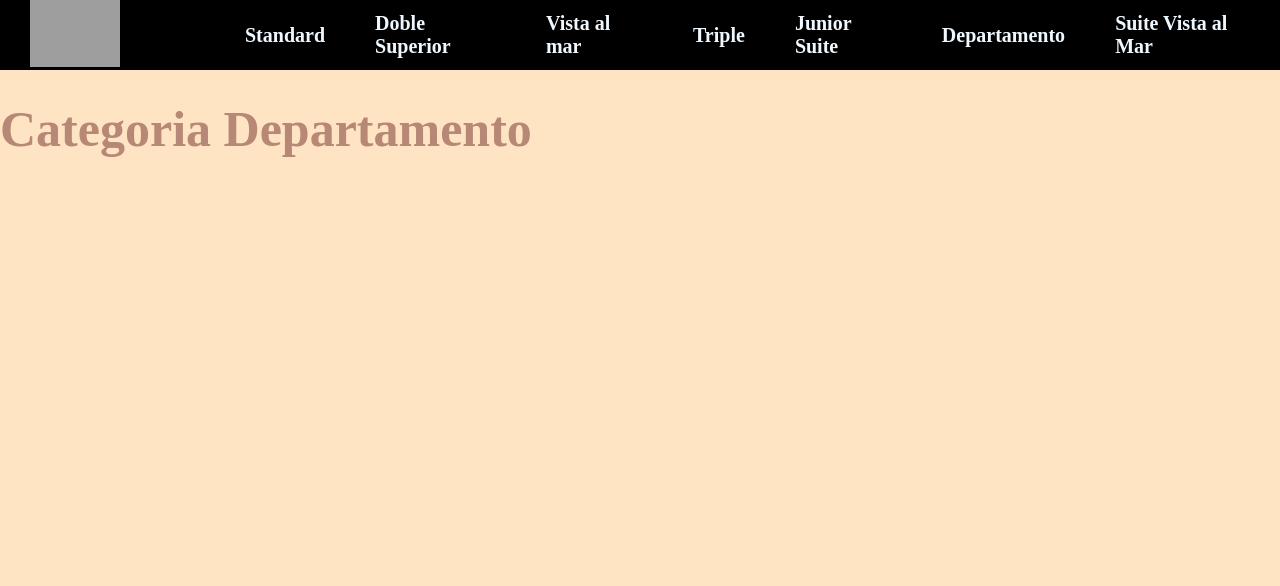
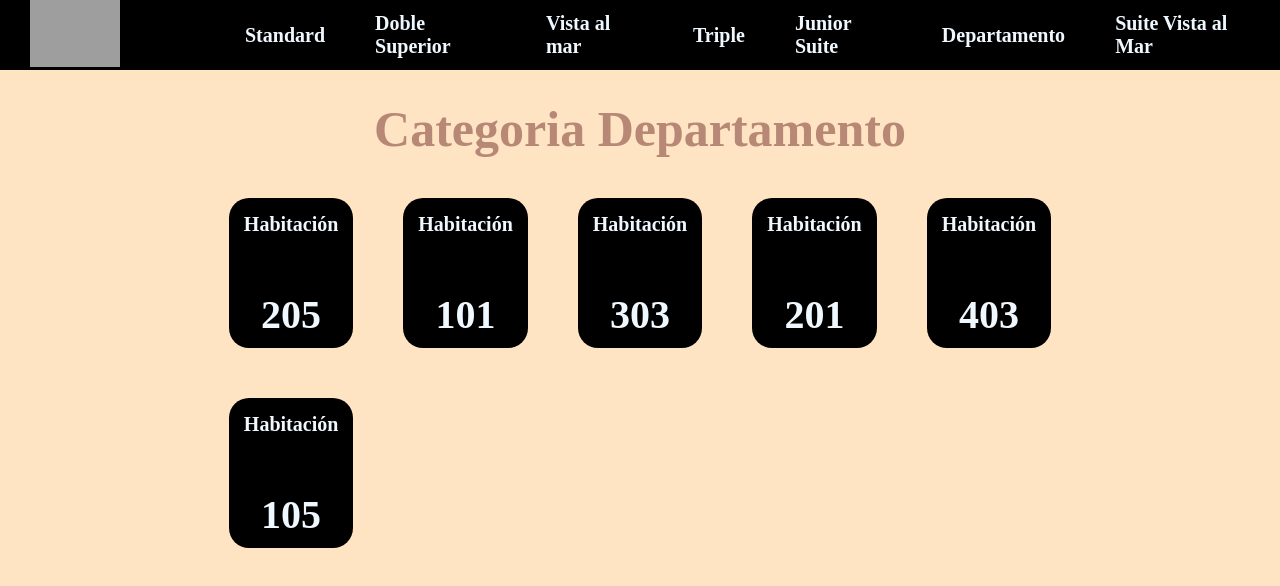
Before and after one commit to vabalo9/Aplicacion-Iruna, a React (Vite) app: page /categoria/IDEP in a window 1280 px wide. Shown: the top 586 px of the page. Built offline with nearby package versions, Linux system fonts and the light colour scheme; grey boxes are pictures that could not be loaded.

Commit message:
solucion de pequeños detalles esteticos

```diff
--- a/src/App.css
+++ b/src/App.css
@@ -145,7 +145,7 @@ margin-bottom: 50px;
 
  .container-products {
   display: grid;
-  grid-template-columns: repeat(6, 1fr);
+  grid-template-columns: repeat(5, 1fr);
   grid-auto-rows: 150px; /* altura fija para los elementos */
   gap: 50px;
   padding-block: 40px;
--- a/src/Components/ItemListContainer.jsx
+++ b/src/Components/ItemListContainer.jsx
@@ -98,6 +98,13 @@ const habitaciones =[
     {habitacion:401,  categoria:"ITSTE", vista:"A pulmon interno del hotel",},
     {habitacion:405,  categoria:"ITSTE", vista:"A pulmon interno del hotel",},
 
+    {habitacion:205,  categoria:"IDEP",},
+    {habitacion:101,  categoria:"IDEP",},
+    {habitacion:303,  categoria:"IDEP",},
+    {habitacion:201,  categoria:"IDEP",},
+    {habitacion:403,  categoria:"IDEP",},
+    {habitacion:105,  categoria:"IDEP",},
+
     {habitacion:110, categoria:"ISVM",vista:"Frente del hotel",detalles:["Tiene hidromasaje"]},
     {habitacion:210, categoria:"ISVM",vista:"Frente del hotel",detalles:["Tiene hidromasaje"]},
 ]
@@ -162,7 +169,7 @@ const ItemListContainer = () => {
 
   return (
     <>
-    <div className={categoria ==="IDST" || categoria ==="IDWST"  || categoria ==="ISTE" || categoria ==="ISTE" || categoria ==="ITSTE" || categoria ==="ISVM" ? 'ItemListContenedor':'ItemListContainer'}>
+    <div className={categoria ==="IDST" || categoria ==="IDWST"  || categoria ==="ISTE" || categoria ==="ISTE" || categoria ==="ITSTE" || categoria ==="IDEP" || categoria ==="ISVM" ? 'ItemListContenedor':'ItemListContainer'}>
       <div className='div-filtros'>
         { categoria === "ITSU" || categoria === "ITWS" ?
         <FiltrosITSU filtrarCategoria={filtrarCategoria} />
--- a/src/Components/Prueba.jsx
+++ b/src/Components/Prueba.jsx
@@ -17,7 +17,7 @@ const Prueba = () => {
           <div className='imagenes'>
             <img className='imagen-itemDetail' src="https://cf.bstatic.com/xdata/images/hotel/max1024x768/82471672.jpg?k=095b3828a7d14cdc63a7d603e780faeae960d82ee350a2df777a92392330229c&o=&hp=1" />
             <img className='imagen-itemDetail' src="https://imgcy.trivago.com/c_fill,d_dummy.jpeg,e_sharpen:60,f_auto,h_627,q_auto,w_1200/itemimages/21/89/218941_v8.jpeg" />
-            <img className='imagen-itemDetail' src="http://iruna.hotels-argentina.net/data/Pics/OriginalPhoto/12826/1282665/1282665646/iruna-hotel-mar-del-plata-pic-4.JPEG" />
+            <img className='imagen-itemDetail' src="../../media/imagen-3.jpg" />
           </div>
         </div>
     </div>
```
Also changed, not shown: media/imagen-3.jpg (added).
